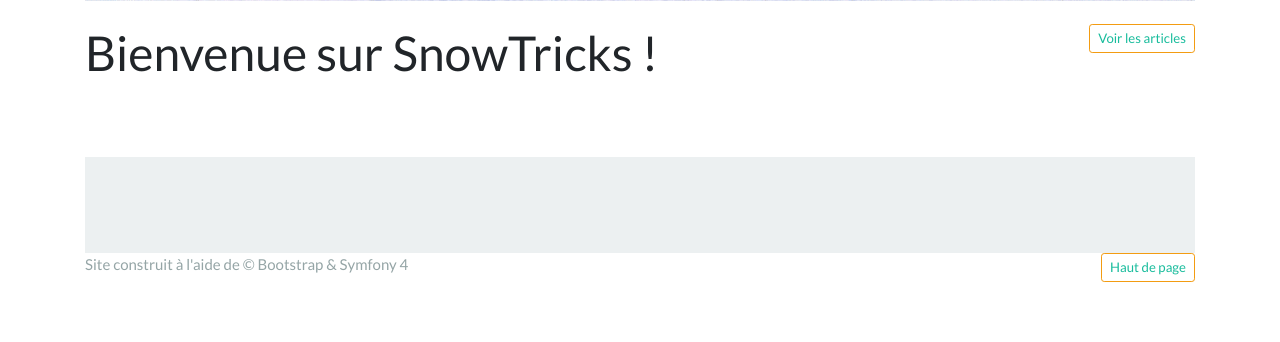
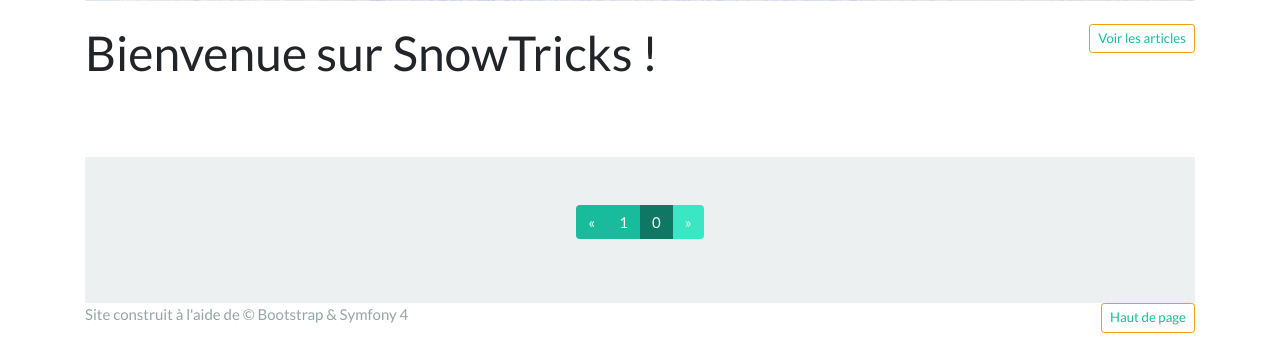
Before and after one commit to plouha/Snowtricks, a Symfony app: template templates/blog/home.html.twig in a window 1280 px wide. Shown: the part 925-1267 px from the top of the page. Before the commit the page ends 1207 px from the top, so only its background shows below. Run offline with Twig, Linux system fonts and the light colour scheme; the template is opened without the code that fills it, so the values that code supplies are empty; some libraries are stand-ins or nearby versions.

Commit message:
Pagination active

```diff
--- a/templates/base.html.twig
+++ b/templates/base.html.twig
@@ -12,6 +12,7 @@
 
     <div class="container">
         <body>
+            <div id="home">
             <nav class="navbar navbar-expand-lg navbar-dark bg-primary">
                     <a class="navbar-brand" href="{{ path('home') }}"><strong>SNOWTRICKS</strong></a>
                     <button class="navbar-toggler" type="button" data-toggle="collapse" data-target="#navbarColor01" aria-controls="navbarColor01" aria-expanded="false" aria-label="Toggle navigation">
@@ -42,8 +43,8 @@
 
                       </ul>
                     </div>
-            </nav>
-
+                </nav>
+            </div>
 
             {% for label, messages in app.flashes %}
                 {% for message in messages %}
@@ -62,7 +63,7 @@
         {% block footer %}
             <footer class="text-muted">
                 <div class="container"></div>
-                    <button type="button" class="btn btn-sm btn-outline-warning float-right"><a href="#">Haut de page</a></button>
+                    <button type="button" class="btn btn-sm btn-outline-warning float-right"><a href="path('home', {'_fragment':'home'})">Haut de page</a></button>
                     <p>Site construit à l'aide de &copy; Bootstrap & Symfony 4 </p>
                 </div>
             </footer>
--- a/templates/blog/home.html.twig
+++ b/templates/blog/home.html.twig
@@ -5,7 +5,7 @@
 <img src="{{ 'upload/snowboard2.png' }}" alt="">
 <br/>
 <br/>
-<button type="button" class="btn btn-sm btn-outline-warning float-right"><a href="#album">Voir les articles</a></button>
+<button type="button" class="btn btn-sm btn-outline-warning float-right"><a href="path('home', {'_fragment':'album'})">Voir les articles</a></button>
 <h1>Bienvenue sur SnowTricks !</h1>
 <br/>
 <br/>
@@ -38,6 +38,23 @@
           {% endfor %}
 
           </div>
+          <div class="d-flex justify-content-center">
+              <ul class="pagination">
+                <li class="page-item {% if page == 1 %}disabled{% endif %}">
+                  <a class="page-link" href="{{path('home', {'page': page - 1})}}">&laquo;</a>
+                </li>
+
+                {% for i in 1..pages  %}
+                <li class="page-item {% if page == i %}active"{% endif %}">
+                  <a class="page-link" href="{{path('home', {'page': i})}}">{{ i }}</a>
+                </li>
+                {% endfor %}
+
+                <li class="page-item {% if page == pages %}disabled{% endif %}">
+                  <a class="page-link" href="{{path('home', {'page': page + 1})}}">&raquo;</a>
+                </li>
+              </ul>
+            </div>
         </div>
   </div>
 
```
Also changed, not shown: src/Controller/BlogController.php (+13 -4 lines).
